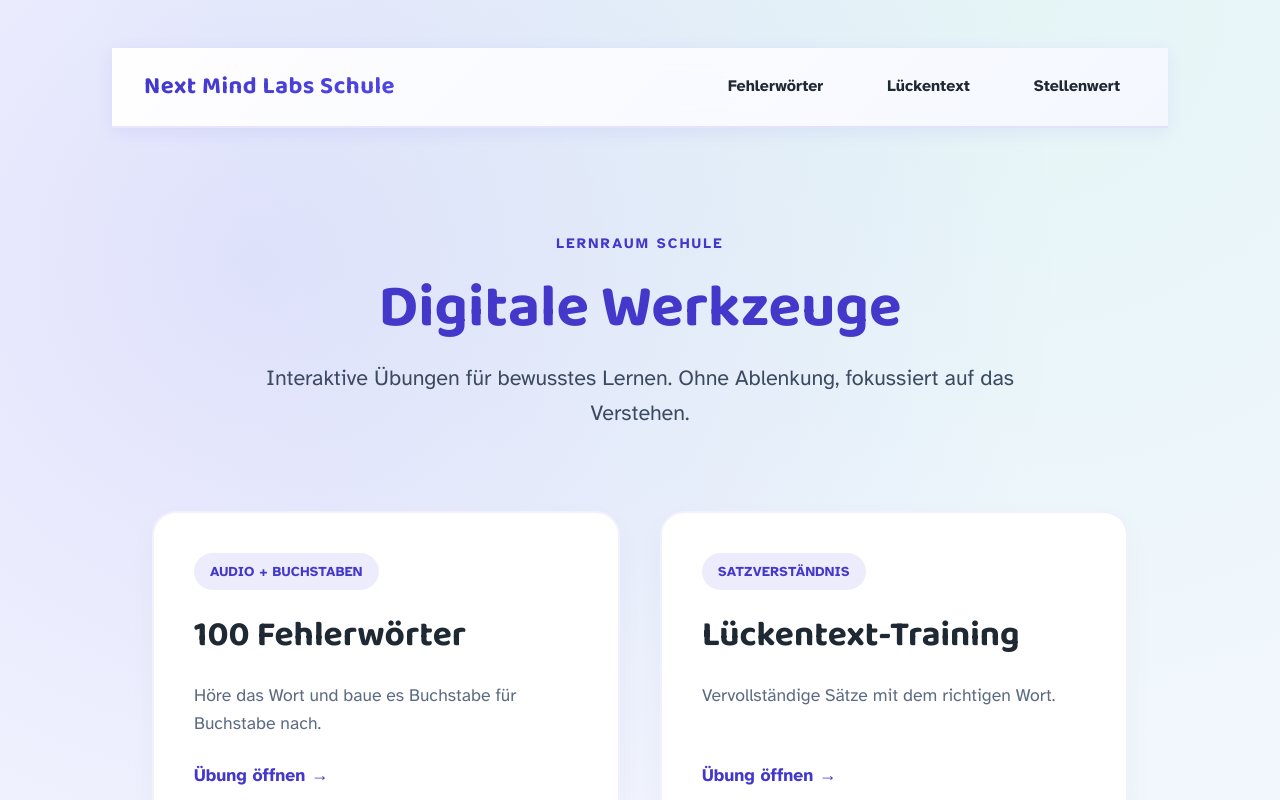
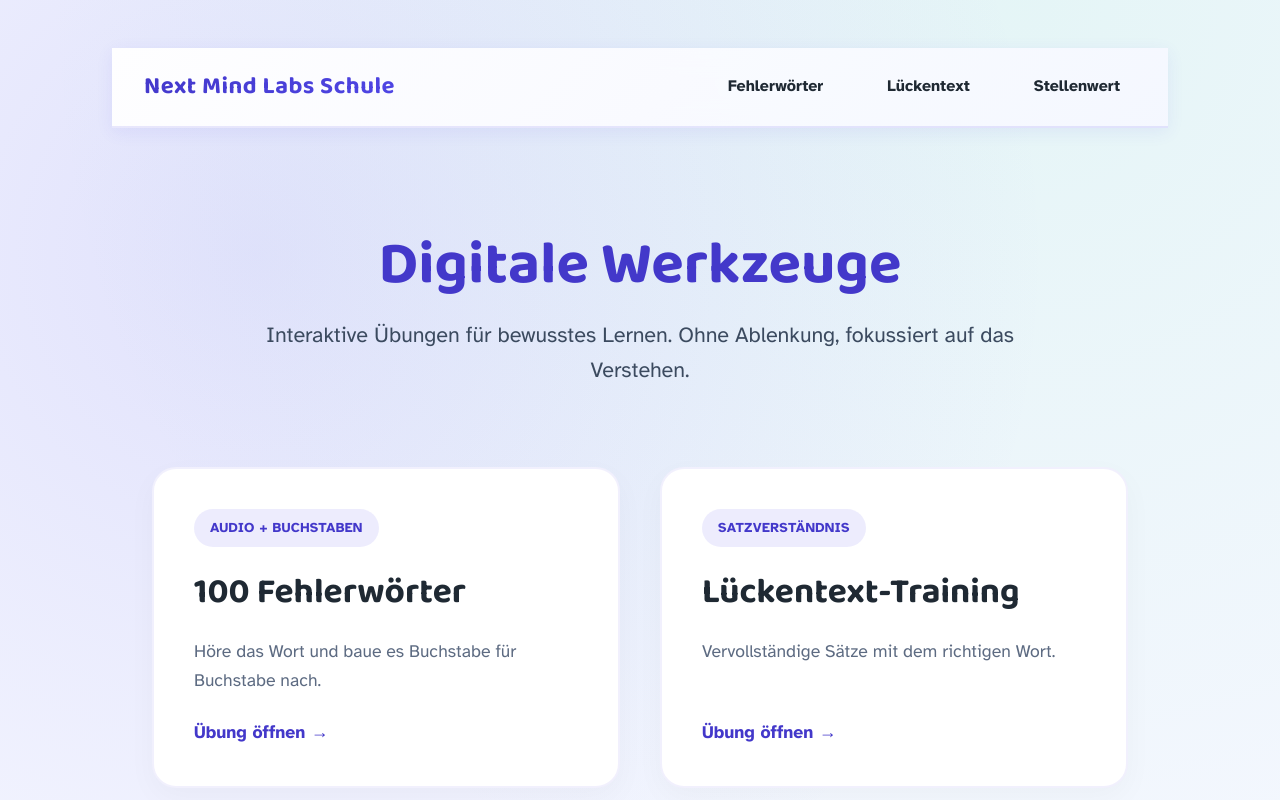
Before and after one commit to JMCourtois/NextMindLabsWeb, a Next.js app: page /schule in a window 1280 px wide. Shown: the top 800 px of the page. Built offline with nearby package versions, Linux system fonts and the light colour scheme.

Commit message:
💄 Small changes

```diff
--- a/app/schule/page.module.css
+++ b/app/schule/page.module.css
@@ -17,12 +17,7 @@
 }
 
 .eyebrow {
-  margin: 0;
-  font-weight: 700;
-  text-transform: uppercase;
-  letter-spacing: 0.15em;
-  color: var(--color-primary-strong);
-  font-size: 0.9rem;
+  display: none;
 }
 
 .title {
--- a/app/schule/ubungen/stellenwert/styles.module.css
+++ b/app/schule/ubungen/stellenwert/styles.module.css
@@ -6,11 +6,7 @@
 }
 
 .backLink {
-  align-self: flex-start;
-  font-weight: 600;
-  color: var(--color-primary-strong);
-  text-decoration: none;
-  padding: 0.5rem 0;
+  display: none;
 }
 
 .backLink:hover,
```
Also changed, not shown: app/schule/ubungen/fehlerworter/styles.module.css (+2 -9 lines).
